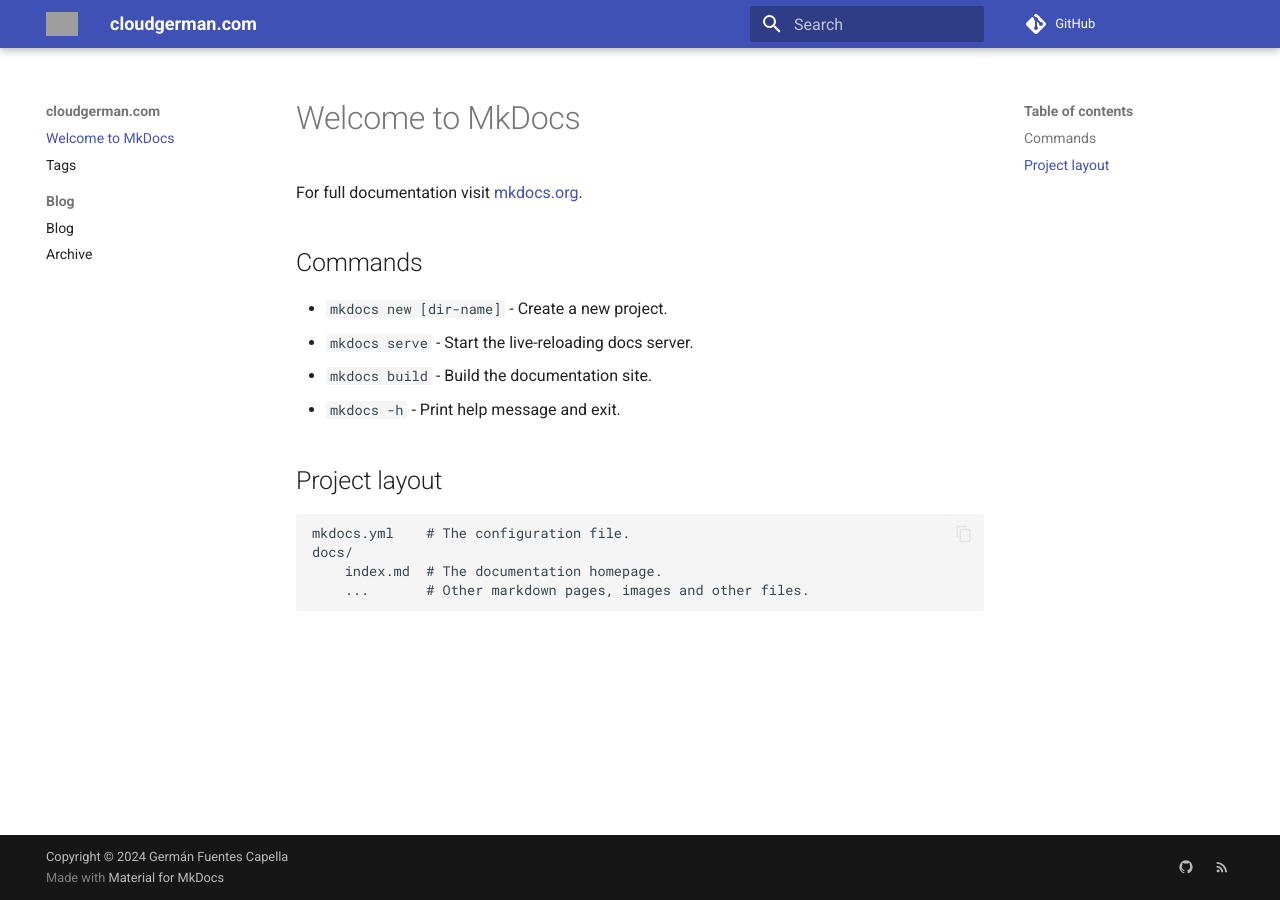
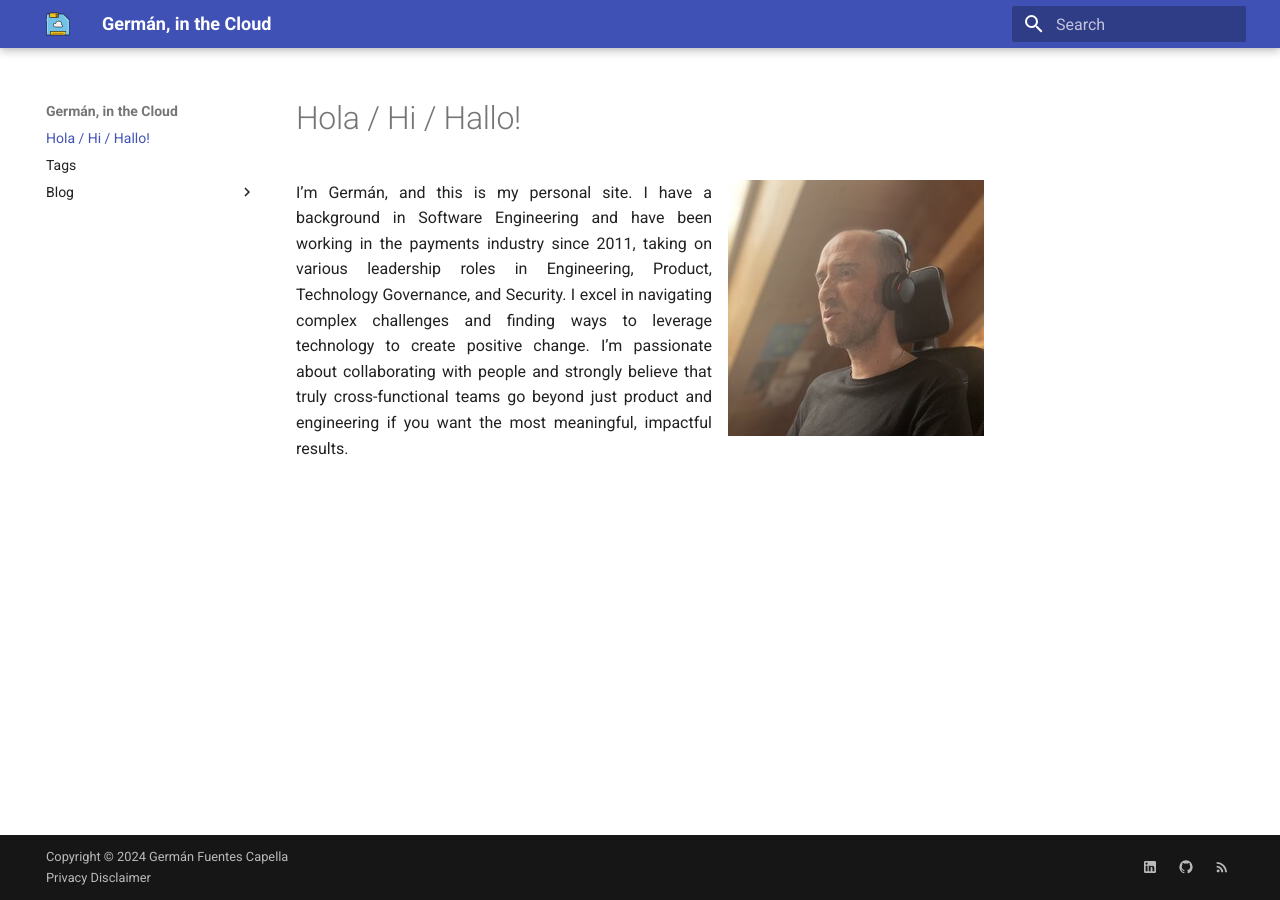
Before and after one commit to cloudgerman/cloudgerman.com, an MkDocs documentation site: the page built from docs/index.md, in a window 1280 px wide. Built offline with MkDocs 1.6.1 and Material for MkDocs 9.7.7, drawn with Linux system fonts in a browser that asks for light colours; comment, search, counter and statistics services are not loaded; grey boxes are pictures that could not be loaded.

Commit message:
first version of the front page created

```diff
--- a/docs/index.md
+++ b/docs/index.md
@@ -1,17 +1,9 @@
-# Welcome to MkDocs
+# Hola / Hi / Hallo!
 
-For full documentation visit [mkdocs.org](https://www.mkdocs.org).
-
-## Commands
-
-* `mkdocs new [dir-name]` - Create a new project.
-* `mkdocs serve` - Start the live-reloading docs server.
-* `mkdocs build` - Build the documentation site.
-* `mkdocs -h` - Print help message and exit.
-
-## Project layout
-
-    mkdocs.yml    # The configuration file.
-    docs/
-        index.md  # The documentation homepage.
-        ...       # Other markdown pages, images and other files.
+![Me](/assets/images/me.jpg){ align="right" }
+I’m Germán, and this is my personal site. I have a background in Software Engineering and have been working in
+the payments industry since 2011, taking on various leadership roles in Engineering, Product,
+Technology Governance, and Security.
+I excel in navigating complex challenges and finding ways to leverage technology to create positive change.
+I’m passionate about collaborating with people and strongly believe that truly cross-functional teams go
+beyond just product and engineering if you want the most meaningful, impactful results.
--- /dev/null
+++ b/docs/stylesheets/extra.css
@@ -0,0 +1,3 @@
+.md-content {
+    text-align: justify;
+}
--- a/mkdocs.yml
+++ b/mkdocs.yml
@@ -1,22 +1,27 @@
-site_name: cloudgerman.com
+site_name: Germán, in the Cloud
 site_description: "Germán, in the Cloud"
 site_url: https://cloudgerman.com
+
+not_in_nav: |
+  /privacy.md
+  /disclaimer.md
+
 theme:
     favicon: assets/images/favicon.ico
-    features:
-        - content.code.copy
-        - navigation.sections
-        - navigation.top
+    #features:
+    #- content.code.copy
+    #- navigation.sections
+    #- navigation.top
     icon:
         repo: material/git
     language: en
-    logo: assets/images/me.png
+    logo: assets/images/logo.svg
     name: material
     palette:
         primary: custom
         scheme: default
-# extra_css:
-#    - stylesheets/extra.css
+extra_css:
+    - stylesheets/extra.css
 # extra_javascript:
 #  - javascripts/mathjax.js
 #  - https://polyfill.io/v3/polyfill.min.js?features=es6
@@ -37,13 +42,18 @@
           enabled: true
           tags_file: tags.md
 extra:
+    generator: false
     social:
+        - icon: material/linkedin
+          link: https://www.linkedin.com/in/germanfuentescapella/?locale=en_US
         - icon: material/github
           link: https://github.com/cloudgerman
         - icon: material/rss
-          link: https://cloudgerman.com/
-copyright: Copyright &copy; 2024 Germán Fuentes Capella
-repo_url: https://github.com/cloudgerman/cloudgerman.com
+          link: https://cloudgerman.com/feed_rss_created.xml
+copyright: >
+  Copyright &copy; 2024 Germán Fuentes Capella
+  <div><a href="/privacy">Privacy</a> <a href="/disclaimer">Disclaimer</a></div>
+# repo_url: https://github.com/cloudgerman/cloudgerman.com
 markdown_extensions:
     - attr_list
     - footnotes
```
Also changed, not shown: docs/disclaimer.md (added, +44 -0 lines), docs/privacy.md (added, +11 -0 lines), docs/assets/images/favicon.ico (added), docs/assets/images/logo.png (added), docs/assets/images/logo.svg (added), docs/assets/images/me.jpg (added), docs/assets/images/me_v1.jpg (added), 3 other files.
